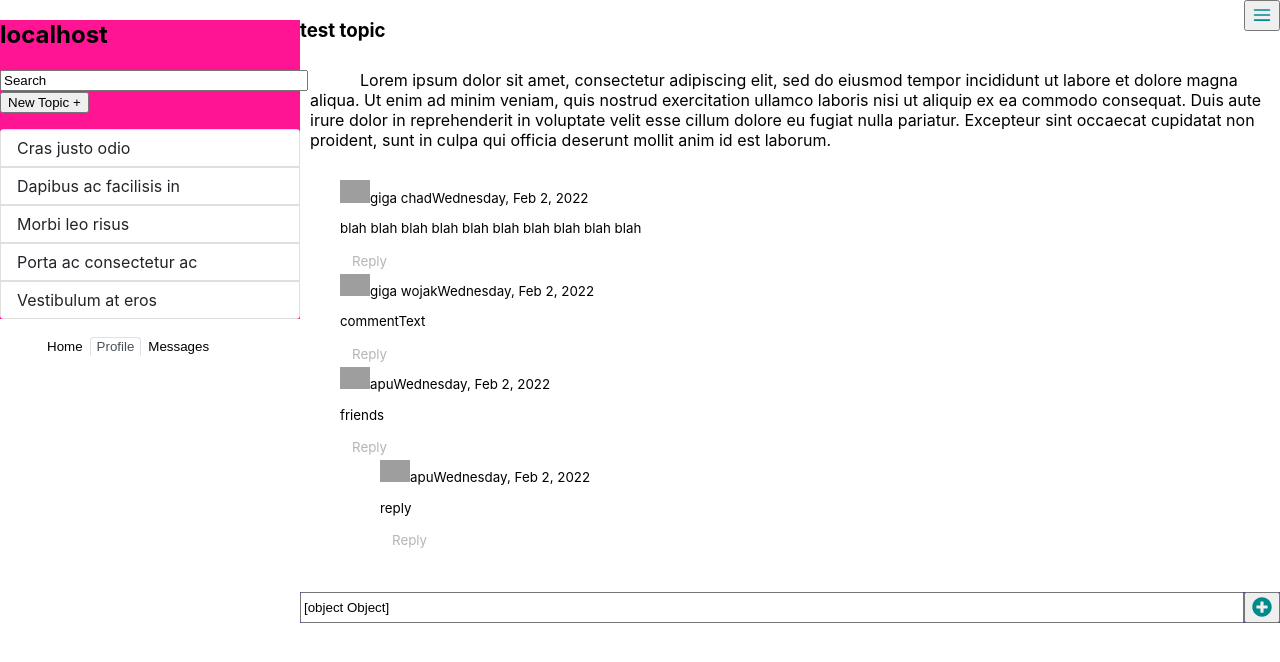
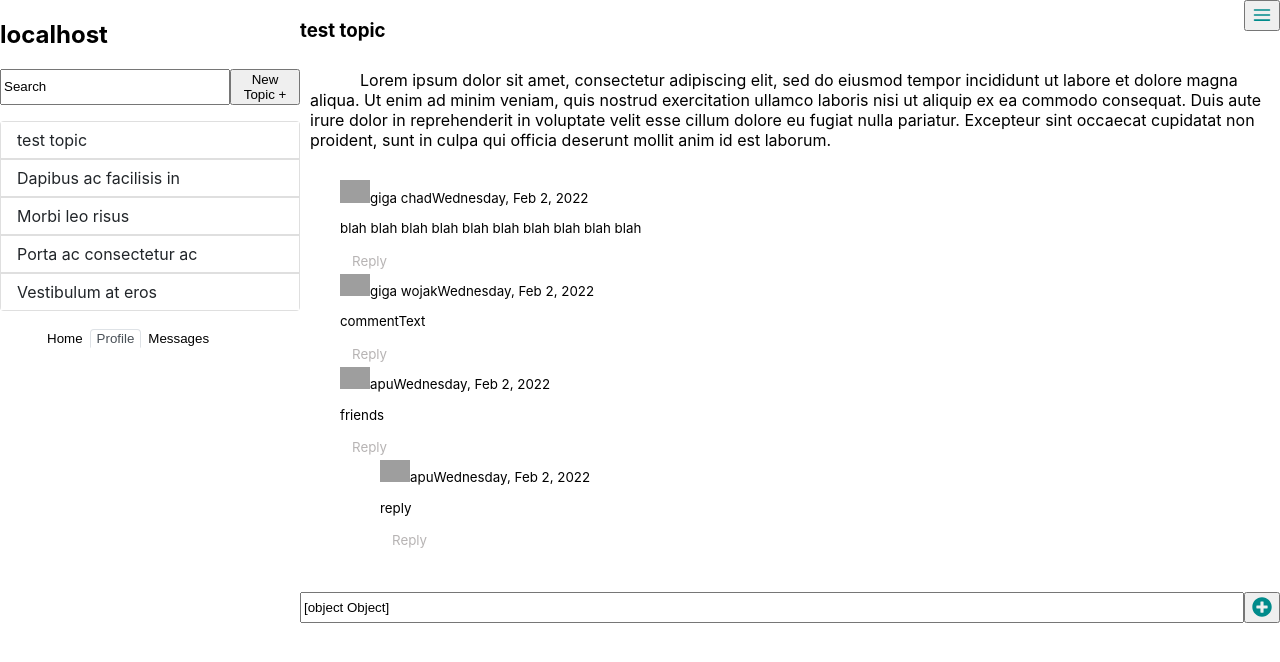
Before and after one commit to I0stream/web_commenter, a React (Create React App) app: page / in a window 1280 px wide. Shown: the top 662 px of the page. Built offline with nearby package versions, Linux system fonts and the light colour scheme; grey boxes are pictures that could not be loaded.

Commit message:
i cant figure out react bootstrap ahhhh

```diff
--- a/src/App.css
+++ b/src/App.css
@@ -11,7 +11,6 @@
 
 /* main nav bar */
 .Navbar {
-  background: pink;
 }
 .nav-ul{
   display: inline;
@@ -23,7 +22,6 @@
 
 
 .Topic-bar {
-background: hotpink;
 }
 
 /* main container */
@@ -49,15 +47,9 @@ flex-direction: column;
 }
 
 
-.Topic-bar{
-  background: deeppink;
-}
-
 .MessageField{
   display:  flex;
   flex: row;
-  background: rebeccapurple;
-
 }
 input{
   width: 100%;
@@ -90,6 +82,15 @@ input{
     background-color: #fff;
     border: 1px solid rgba(0,0,0,.125);
 }
+.list-group-item.active {
+  position: relative;
+  display: block;
+  padding: 0.5rem 1rem;
+  color: #212529;
+  text-decoration: none;
+  background-color: #0d6efd;
+  border-color: #0d6efd;
+}
 
 .nav-tabs .nav-item.show .nav-link, .nav-tabs .nav-link.active {
     color: #495057;
--- a/src/components/Topicbar.js
+++ b/src/components/Topicbar.js
@@ -5,25 +5,31 @@ const Topicbar = (props) => {
 	const myCurrentWebsite = props.websiteName
 	const topicTitle = props.testTopicName
 
-	const alertClicked = () => {
-		console.log("clicked topic")
+	const setPrimary = (e) => {
+		ListGroup.Item.active = false
+		e.active = true
+
 	}
+
+
 
 	return (
 		<div className='Topic-bar'>
 			<h2>{myCurrentWebsite}</h2>
+			<div style={{display:'flex'}}>
 				<input
 					type="text"
 					value="Search"
 					onChange={e => this.props.propsSearchKeyword(e.target.value)}
 				/>
 				<button>New Topic +</button>
+			</div>
 			<ListGroup as="ul">
-			  <ListGroup.Item as="li" action onClick={alertClicked} active>Cras justo odio</ListGroup.Item>
-			  <ListGroup.Item as="li" action onClick={alertClicked}>Dapibus ac facilisis in</ListGroup.Item>
-			  <ListGroup.Item as="li" action onClick={alertClicked}>Morbi leo risus</ListGroup.Item>
-			  <ListGroup.Item as="li" action onClick={alertClicked}>Porta ac consectetur ac</ListGroup.Item>
-			  <ListGroup.Item as="li" action onClick={alertClicked}>Vestibulum at eros</ListGroup.Item>
+			  <ListGroup.Item as="li" action onClick={setPrimary} variant="primary" role="tab" >{topicTitle}</ListGroup.Item>
+			  <ListGroup.Item as="li" action onClick={setPrimary}>Dapibus ac facilisis in</ListGroup.Item>
+			  <ListGroup.Item as="li" action>Morbi leo risus</ListGroup.Item>
+			  <ListGroup.Item as="li" action>Porta ac consectetur ac</ListGroup.Item>
+			  <ListGroup.Item as="li" action>Vestibulum at eros</ListGroup.Item>
 			</ListGroup>
 		</div>
 	)
```
Lines whose indentation alone changed are shown as unchanged.
